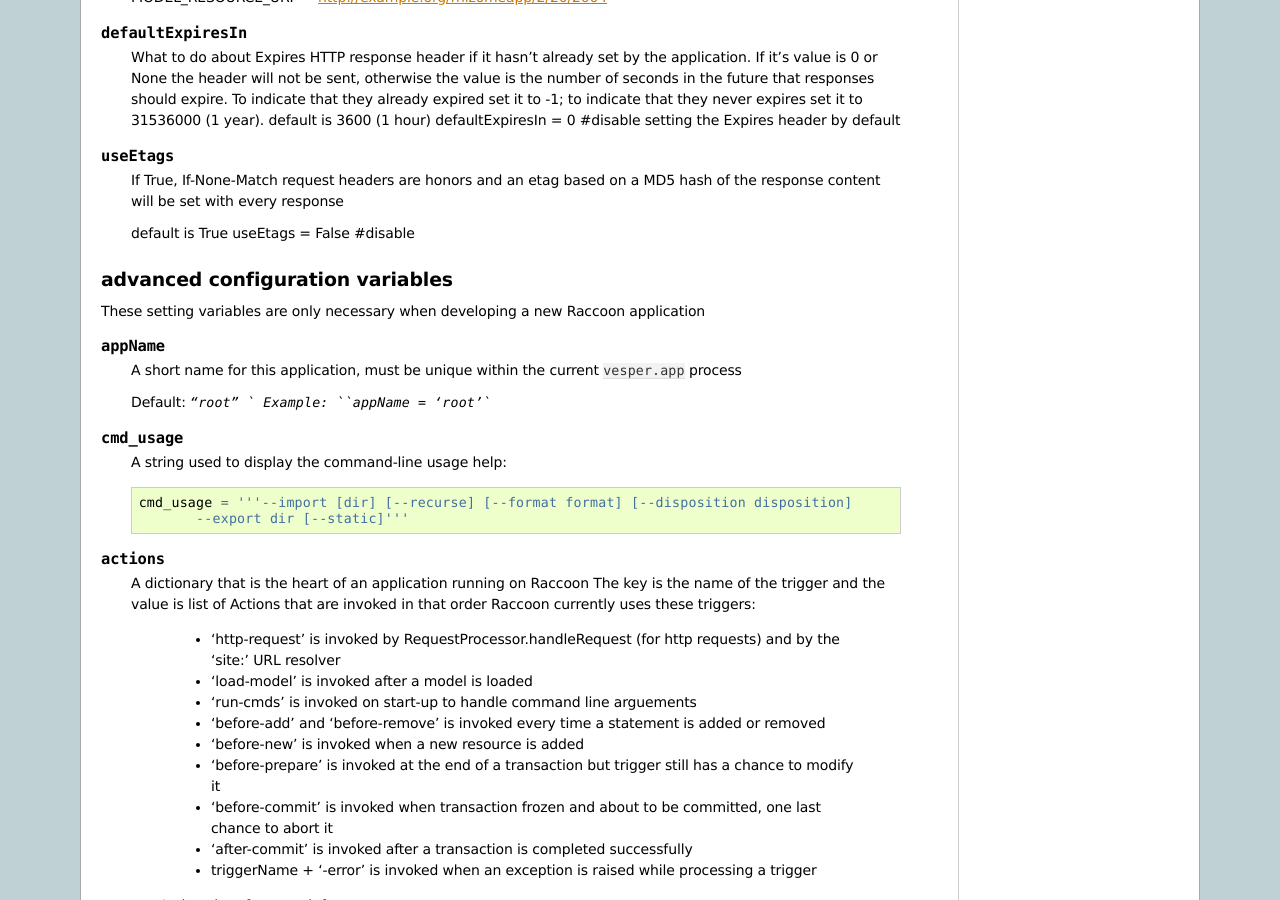
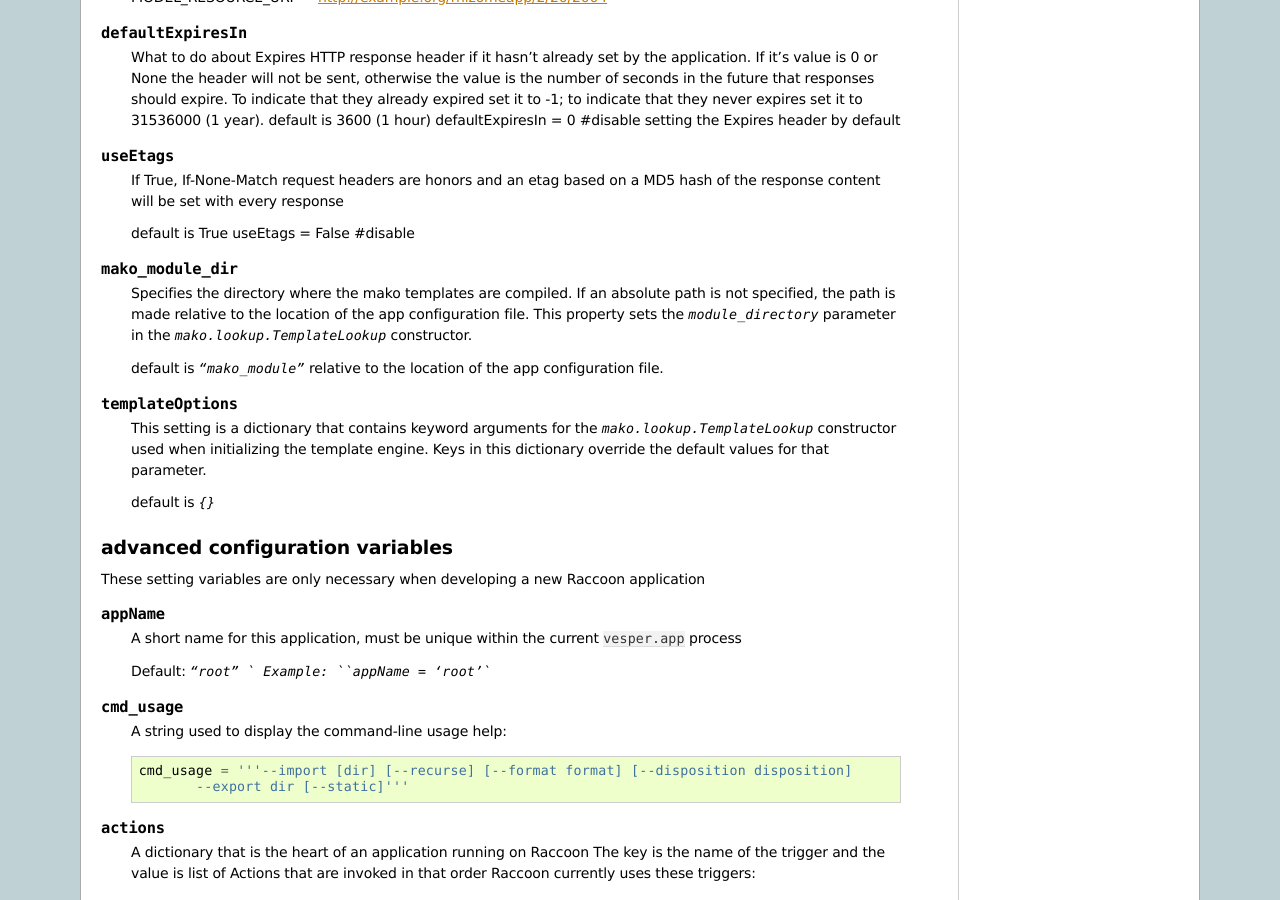
Before and after one commit to onecommons/vesper, a Sphinx documentation site: the page built from doc/source/configvars.rst, in a window 1280 px wide and 900 px high, scrolled down 3144 px. Built offline with Sphinx 7.4.7, drawn with Linux system fonts in a browser that asks for light colours.

Commit message:
rough documentation for new app config variables

```diff
--- a/doc/source/configvars.rst
+++ b/doc/source/configvars.rst
@@ -220,6 +220,23 @@
     default is True
     useEtags = False #disable
 
+.. confval:: mako_module_dir
+
+    Specifies the directory where the mako templates are compiled. If an absolute
+    path is not specified, the path is made relative to the location of the app
+    configuration file. This property sets the `module_directory` parameter
+    in the `mako.lookup.TemplateLookup` constructor.
+
+    default is `"mako_module"` relative to the location of the app configuration file.
+
+.. confval:: templateOptions
+
+  This setting is a dictionary that contains keyword arguments for the
+  `mako.lookup.TemplateLookup` constructor used when initializing the template engine.
+  Keys in this dictionary override the default values for that parameter.
+
+  default is `{}`
+
 advanced configuration variables
 ================================
 
```
